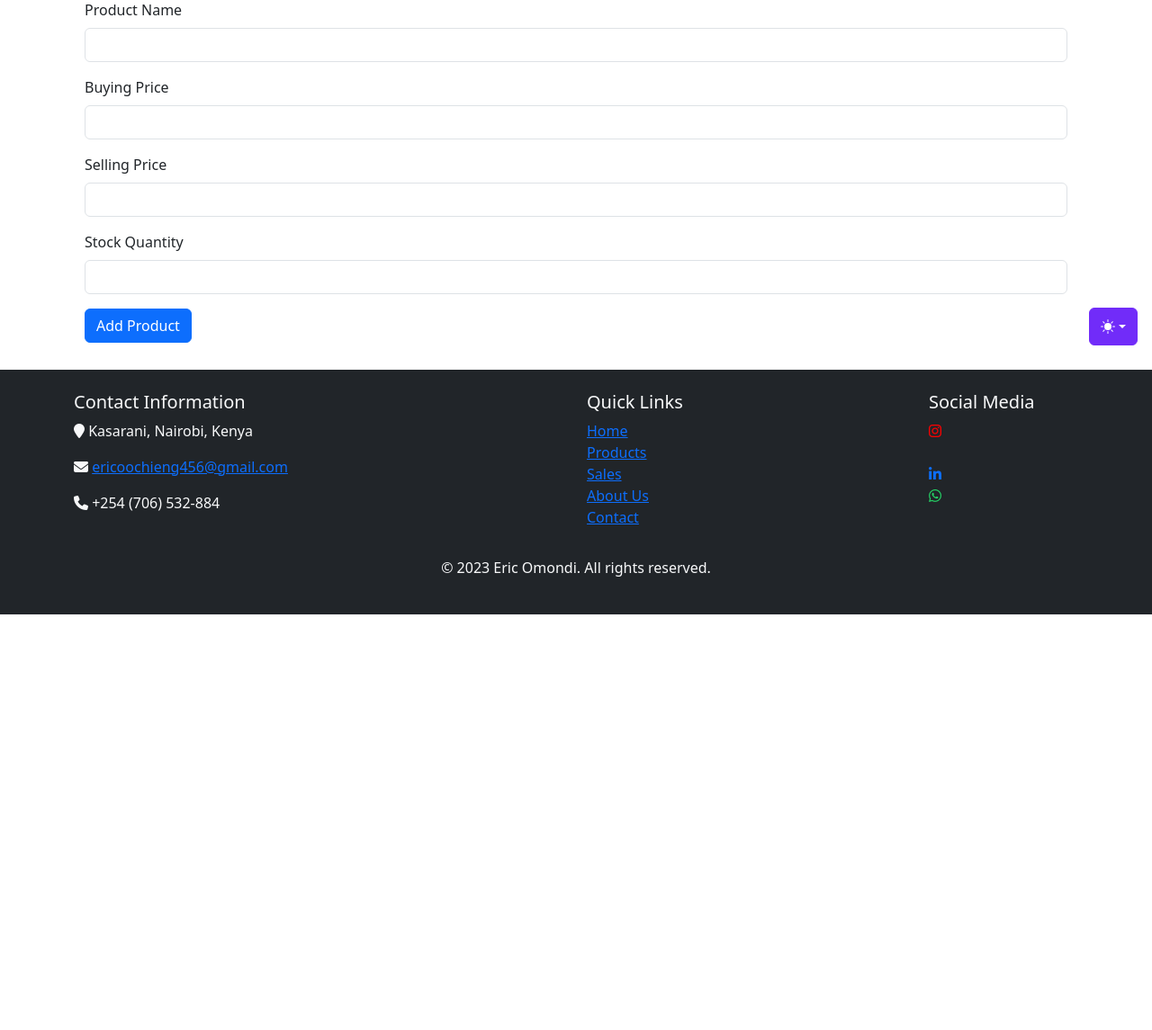
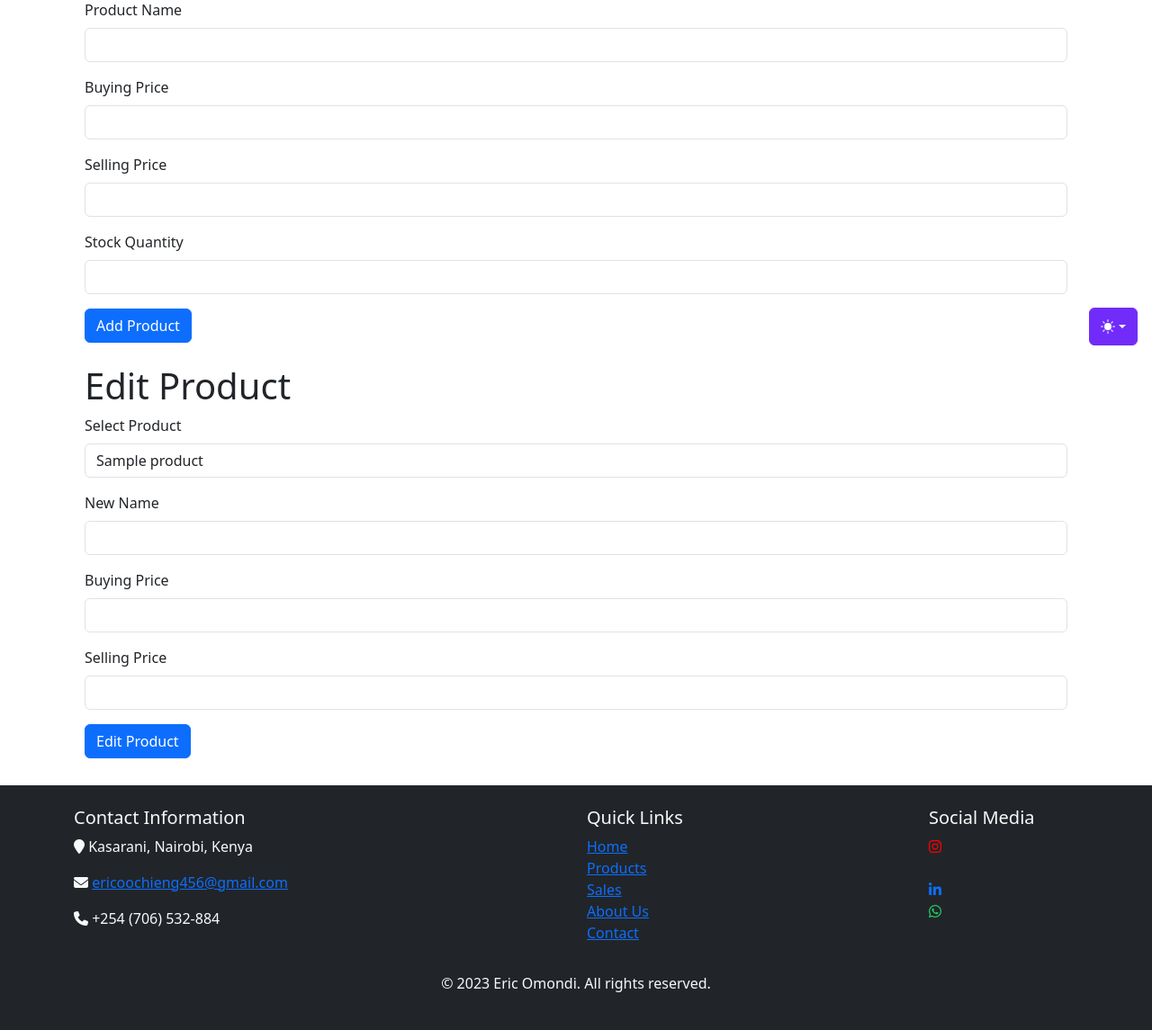
Before and after one commit to ericomondi/flask-sqlalchemy, a Flask app: page /products in a window 1280 px wide. Shown: the part 400-1545 px from the top of the page at 90% size. Before the commit the page ends 1083 px from the top, so only its background shows below. Run offline with Flask 3, Linux system fonts and the light colour scheme; a user stored in the database is signed in; tables that the repository leaves empty hold one stand-in row (values such as "Sample post"); some libraries are stand-ins or nearby versions.

Commit message:
upto edit

```diff
--- a/main.py
+++ b/main.py
@@ -1,8 +1,8 @@
 from flask import Flask, render_template, request, redirect, url_for, flash, session
 from flask_sqlalchemy import SQLAlchemy
-from flask_login import LoginManager, login_required, UserMixin, login_user, current_user,logout_user
-from sqlalchemy import DateTime,desc, func
-from werkzeug.security import generate_password_hash,check_password_hash
+from flask_login import LoginManager, login_required, UserMixin, login_user, current_user, logout_user
+from sqlalchemy import DateTime, desc, func
+from werkzeug.security import generate_password_hash, check_password_hash
 from sqlalchemy.orm import relationship
 
 
@@ -10,6 +10,8 @@ app = Flask(__name__)
 login_manager = LoginManager(app)
 login_manager.login_view = "login"
 print("Registering user_loader function")
+
+
 @login_manager.user_loader
 def load_user(id):
     active = Users.query.get(int(id))
@@ -20,7 +22,6 @@ def load_user(id):
 app.config["SQLALCHEMY_DATABASE_URI"] = "postgresql://postgres:2345@localhost:5432/my_duka"
 db = SQLAlchemy(app)
 app.secret_key = b'eric'
-
 
 
 class Products(db.Model):
@@ -36,7 +37,8 @@ class Products(db.Model):
 class Sales(db.Model):
     __tablename__ = 'sales'
     id = db.Column(db.Integer, primary_key=True)
-    p_id = db.Column(db.String(255), db.ForeignKey("products.id") , nullable=False)
+    p_id = db.Column(db.String(255), db.ForeignKey(
+        "products.id"), nullable=False)
     quantity = db.Column(db.Numeric(precision=14, scale=2))
     created_at = db.Column(DateTime, default=db.func.current_timestamp())
     products = relationship("Products", back_populates="sales")
@@ -50,16 +52,14 @@ class Users(db.Model, UserMixin):
     password = db.Column(db.String(255))
 
 
-
 # index route
 @app.route("/")
 def index():
     return render_template("landing.html")
 
 
-
 # get products
-@app.route("/products",methods=["GET","POST"])
+@app.route("/products", methods=["GET", "POST"])
 @login_required
 def products():
 
@@ -68,7 +68,8 @@ def products():
 
     # You can now iterate over the 'products' list to access the records
     data = [product for product in products]
-    return render_template("products.html", products=data )
+    return render_template("products.html", products=data)
+
 
 @app.route("/add-product", methods=["POST"])
 def add_product():
@@ -78,7 +79,8 @@ def add_product():
     stock_quantity = int(request.form["stock_quantity"])
 
     # Create a new product instance with the form data
-    new_product = Products(name=product_name, buying_price=buying_price,selling_price=selling_price,stock_quantity=stock_quantity)
+    new_product = Products(name=product_name, buying_price=buying_price,
+                           selling_price=selling_price, stock_quantity=stock_quantity)
 
     # Add the new product to the database session
     db.session.add(new_product)
@@ -87,31 +89,55 @@ def add_product():
     db.session.commit()
     flash("Succesfull")
 
-    return redirect(url_for("products") )
+    return redirect(url_for("products"))
 
 
-@app.route("/add-sale", methods=["POST","GET"])
-def add_sale():
-    if request.method=="POST":
-        if "product_id" in request.form and "quantity" in request.form:
-            p_id = int(request.form["product_id"])
-            quantity = float(request.form["quantity"])
-            created_at = "now()"
-            new_sale=Sales(quantity=quantity,p_id=p_id,created_at=created_at)
-            db.session.add(new_sale)
-            db.session.commit()
-            return redirect(url_for("add_sale"))
-        else:
-            flash("Make sure all inputs are captured")
+# @app.route('/edit-product', methods=['POST'])
+# def edit_product():
+#     id = request.form['p_id']
+#     row = Products.query.filter_by(id=id).one()
 
-    products = Products.query.all()
-    data = [product for product in products]
+#     # Get the values from the form
+#     name = request.form.get('p_name')
+#     buying_price = request.form.get('b_price')
+#     selling_price = request.form.get('s_price')
 
-    return render_template("add-sale.html", products=data)
+#     # Check and handle empty values
+#     if name is not None:
+#         row.name = name
+#     if buying_price is not None:
+#         row.buying_price = buying_price
+#     if selling_price is not None:
+#         row.selling_price = selling_price
+
+#     db.session.commit()
+
+#     return redirect(url_for('products'))
+
+
+
+
+
+@app.route('/edit-product',methods=['POST'])
+def edit_product():
+
+    id = request.form['p_id']
+    row = Products.query.filter_by(id = id).one()
+    row.name = request.form['p_name']
+    row.buying_price = request.form['b_price']
+    row.selling_price = request.form['s_price']
+
+    # db.session.merge(row)
+    db.session.commit()
+
+    return redirect(url_for('products'))
+
+
+
 
 
 # get sales
-@app.route("/sales",methods=["GET"])
+@app.route("/sales", methods=["GET"])
 @login_required
 def sales():
 
@@ -128,6 +154,25 @@ def sales():
     return render_template("sales.html", sales=data, user=user)
 
 
+@app.route("/add-sale", methods=["POST", "GET"])
+def add_sale():
+    if request.method == "POST":
+        if "product_id" in request.form and "quantity" in request.form:
+            p_id = int(request.form["product_id"])
+            quantity = float(request.form["quantity"])
+            created_at = "now()"
+            new_sale = Sales(quantity=quantity, p_id=p_id,
+                             created_at=created_at)
+            db.session.add(new_sale)
+            db.session.commit()
+            return redirect(url_for("add_sale"))
+        else:
+            flash("Make sure all inputs are captured")
+
+    products = Products.query.all()
+    data = [product for product in products]
+
+    return render_template("add-sale.html", products=data)
 
 
 @app.route("/register", methods=["GET", "POST"])
@@ -136,7 +181,7 @@ def register():
         full_name = request.form['full_name']
         password = request.form['password']
         email = request.form['email']
-        hashed_pass=generate_password_hash(password)
+        hashed_pass = generate_password_hash(password)
         # Email Validation
         user = Users.query.filter_by(email=email).first()
         if user:
@@ -144,7 +189,8 @@ def register():
         elif not password or not email:
             flash("Please fill all the inputs")
         else:
-            new_user = Users(full_name=full_name, email=email, password=hashed_pass)
+            new_user = Users(full_name=full_name, email=email,
+                             password=hashed_pass)
             db.session.add(new_user)
             db.session.commit()
             flash("You have registered successfully!")
@@ -160,7 +206,8 @@ def login():
         password = request.form['password']
         user = Users.query.filter_by(email=email).first()
         print("User to be verify:", user)
-        remember = True if request.form.get('remember-me') else False #ternary cex
+        remember = True if request.form.get(
+            'remember-me') else False  # ternary cex
         if remember:
             print("remember checked")
 
@@ -170,7 +217,7 @@ def login():
             login_user(user)
             session["user_id"] = user.id
             flash("Logged in successfully!")
-            active_user=current_user
+            active_user = current_user
             print("current user(login):", active_user)
             return redirect(url_for("dashboard"))
         else:
@@ -179,12 +226,12 @@ def login():
     return render_template("login.html")
 
 
-
 @app.route("/dashboard")
 def dashboard():
     # Query to get the top five sales by the sum of (quantity * selling_price) in descending order
     top_sales = (
-        Sales.query.with_entities(Products.name, func.sum(Sales.quantity * Products.selling_price).label('total_sales'))
+        Sales.query.with_entities(Products.name, func.sum(
+            Sales.quantity * Products.selling_price).label('total_sales'))
         .join(Products)
         .group_by(Products.name)
         .order_by(desc('total_sales'))
@@ -192,13 +239,11 @@ def dashboard():
 
     )
 
-    p_names=[name[0] for name in top_sales]
-    p_sales=[sale[1] for sale in top_sales]
+    p_names = [name[0] for name in top_sales]
+    p_sales = [sale[1] for sale in top_sales]
     print(top_sales)
 
     return render_template("dashboard.html", p_names=p_names, p_sales=p_sales)
-
-
 
 
 @app.route("/logout")
@@ -210,4 +255,4 @@ def logout():
 
 
 if __name__ == '__main__':
-    app.run()
+    app.run(debug=True)
--- a/static/script.js
+++ b/static/script.js
@@ -156,3 +156,30 @@ setTimeout(function() {
   var container = document.getElementById("flashes-container");
   container.style.display = "none";
 }, 1500); // 1500 milliseconds = 1.5 seconds
+
+
+// ----RETUTN NONE FOR AN INPUT IF EMPTY IN THE EDIP PRODUCT FORM
+
+  document.addEventListener("DOMContentLoaded", function () {
+    // Get a reference to the form
+    const form = document.getElementById("edit-product");
+
+    // Add an event listener for form submission
+    form.addEventListener("submit", function (event) {
+      // Get the input fields
+      const nameInput = document.getElementById("product_name");
+      const buyingPriceInput = document.getElementById("buying_price");
+      const sellingPriceInput = document.getElementById("selling_price");
+
+      // Check if each input is empty and set it to null if it is
+      if (nameInput.value === "") {
+        nameInput.value = null;
+      }
+      if (buyingPriceInput.value === "") {
+        buyingPriceInput.value = null;
+      }
+      if (sellingPriceInput.value === "") {
+        sellingPriceInput.value = null;
+      }
+    });
+  });
--- a/templates/products.html
+++ b/templates/products.html
@@ -1,14 +1,8 @@
-<!DOCTYPE html>
-<html lang="en">
-  <head>
-    <meta charset="UTF-8" />
-    <meta name="viewport" content="width=device-width, initial-scale=1.0" />
+
     {% extends "base.html" %}
-    <title>{% block title %}Products{% endblock %}</title>
-  </head>
-  <body>
+    {% block title %}Products{% endblock %}
+
     {% block content %}
-
       <h3 class="text-left">Products Table</h3>
       <!-- table -->
       <table class="table table-striped" style="width: 100%" id="my_table">
@@ -91,6 +85,65 @@
         </form>
       </div>
 
+
+    <!-- edit product -->
+    <div class="container mt-4">
+      <h1>Edit Product</h1>
+      <form id="edit-product" method="post" action="/edit-product">
+        <!-- Product ID -->
+        <div class="mb-3">
+          <label for="product_id" class="form-label">Select Product</label>
+          <select
+            name="p_id"
+            type="number"
+            id="product_id"
+            class="form-control"
+            required
+          >
+            {% for product in products %}
+            <option value="{{ product.id }}" data-price="{{ product.selling_price }}">
+              {{ product.name }}
+            </option>
+            {% endfor %}
+          </select>
+        </div>
+        <!-- Product Name -->
+        <div class="mb-3">
+          <label for="product_name" class="form-label">New Name</label>
+          <input
+            type="text"
+            class="form-control"
+            id="product_name"
+            name="p_name"
+
+          />
+        </div>
+
+        <!-- Buying Price -->
+        <div class="mb-3">
+          <label for="buying_price" class="form-label">Buying Price</label>
+          <input
+            type="number"
+            class="form-control"
+            id="buying_price"
+            name="b_price"
+
+          />
+        </div>
+
+        <!-- Selling Price -->
+        <div class="mb-3">
+          <label for="selling_price" class="form-label">Selling Price</label>
+          <input
+            type="number"
+            class="form-control"
+            id="selling_price"
+            name="s_price"
+
+          />
+        </div>
+
+        <button type="submit" class="btn btn-primary">Edit Product</button>
+      </form>
+    </div>
     {% endblock %}
-  </body>
-</html>
```
Also changed, not shown: templates/add-sale.html (+3 -11 lines).
